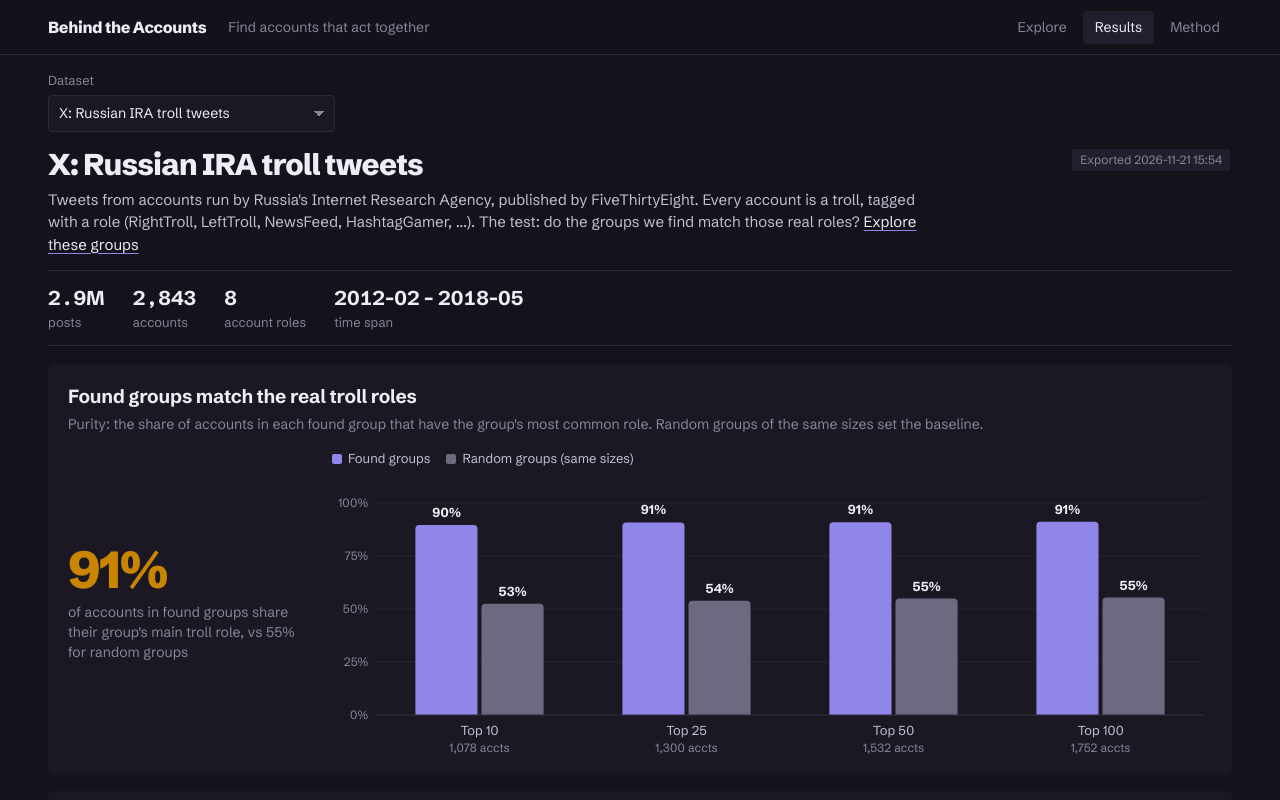
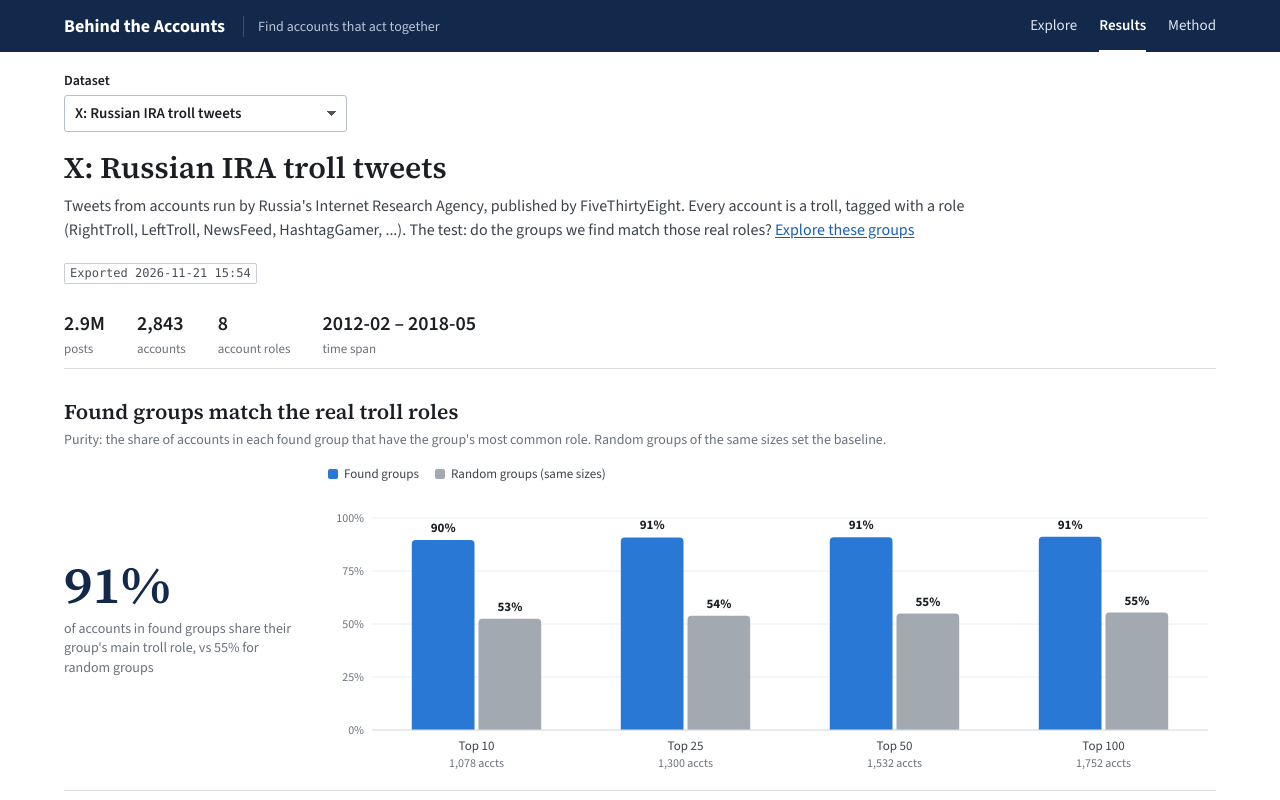
Before and after one commit to luka1231123/praire-hack-26, a plain HTML site: page docs/results.html in a window 1280 px wide. Shown: the top 800 px of the page. Drawn offline with nearby package versions, Linux system fonts and the light colour scheme.

Commit message:
Restyle the site after real research tools instead of a generic dark theme
Light pages with one brand color in a solid header bar, serif headings, standard
form controls, plain tables, bordered monospace tags and a yellow warning callout,
after OSoMe Coordiscope and Botometer, OpenSanctions and Our World in Data.
Charts sit on the page instead of in cards. Layout and features are unchanged.

Co-Authored-By: Claude Opus 5.5 <noreply@anthropic.com>
Claude-Session: https://claude.ai/code/session_01PUa39UMM2dy94hsY24Y9Ao

```diff
--- a/docs/results.html
+++ b/docs/results.html
@@ -6,80 +6,89 @@
 <title>Results · Behind the Accounts</title>
 <meta name="description" content="How well Behind the Accounts finds known propaganda and troll networks, dataset by dataset.">
 <link rel="preconnect" href="https://fonts.googleapis.com"><link rel="preconnect" href="https://fonts.gstatic.com" crossorigin>
-<link rel="stylesheet" href="https://fonts.googleapis.com/css2?family=Schibsted+Grotesk:wght@400;500;700;800&display=swap">
+<link rel="stylesheet" href="https://fonts.googleapis.com/css2?family=Source+Sans+3:wght@400;600;700&family=Source+Serif+4:opsz,wght@8..60,600&display=swap">
 <style>
-:root { color-scheme: dark; --bg: #14121a; --panel: #1b1824; --panel-2: #221e2d; --rule: #2e2a3a; --grid: #26222f;
-  --text-primary: #efecf6; --text-secondary: #c4bfd4; --text-muted: #8a849c;
-  --series-1: #9085e9; --series-2: #c98500; --series-3: #199e70; --other: #6e6880; --surface-1: #1b1824; --line: #2e2a3a;
-  --font: "Schibsted Grotesk", ui-sans-serif, system-ui, sans-serif; }
+/* Light, institutional style after research tools such as OSoMe Coordiscope/Botometer, OpenSanctions and Our World in Data */
+:root { color-scheme: light; --bg: #ffffff; --panel: #f6f7f9; --panel-2: #eef0f3; --rule: #d9dde3; --grid: #eceef1;
+  --text-primary: #1b1f24; --text-secondary: #3d434b; --text-muted: #6a717b;
+  --series-1: #2a78d6; --series-2: #eb6834; --series-3: #1baf7a; --other: #a3a9b1; --surface-1: #ffffff; --line: #d9dde3;
+  --navy: #13294b; --link: #1a5fb4;
+  --font: "Source Sans 3", "Helvetica Neue", Arial, sans-serif; --serif: "Source Serif 4", Georgia, serif; }
 * { box-sizing: border-box; }
-body { margin: 0; background: var(--bg); color: var(--text-primary); font-family: var(--font); line-height: 1.5; font-size: 15px; -webkit-font-smoothing: antialiased; }
-a { color: var(--text-primary); text-underline-offset: 3px; text-decoration-color: var(--series-1); }
-.wrap { max-width: 1240px; margin: 0 auto; padding: 0 28px; }
-:focus-visible { outline: 2px solid var(--series-1); outline-offset: 2px; }
+body { margin: 0; background: var(--bg); color: var(--text-primary); font-family: var(--font); line-height: 1.5; font-size: 16px; }
+a { color: var(--link); text-underline-offset: 2px; }
+a:hover { color: var(--navy); }
+.wrap { max-width: 1200px; margin: 0 auto; padding: 0 24px; }
+:focus-visible { outline: 2px solid var(--link); outline-offset: 2px; }
 p { color: var(--text-secondary); }
-b, strong { color: var(--text-primary); font-weight: 700; }
-h1 { font-size: 30px; line-height: 1.1; letter-spacing: -.03em; font-weight: 800; margin: 0 0 8px; word-break: break-word; }
-h2 { font-size: 19px; letter-spacing: -.01em; font-weight: 700; margin: 0 0 4px; }
-h3 { font-size: 16px; font-weight: 700; margin: 0 0 4px; }
+b, strong { color: var(--text-primary); font-weight: 600; }
+h1 { font-family: var(--serif); font-size: 30px; line-height: 1.2; font-weight: 600; margin: 0 0 8px; word-break: break-word; }
+h2 { font-family: var(--serif); font-size: 21px; line-height: 1.25; font-weight: 600; margin: 0 0 4px; }
+h3 { font-size: 16px; font-weight: 600; margin: 0 0 4px; }
 .muted { color: var(--text-muted); }
-code { font-family: ui-monospace, SFMono-Regular, Menlo, monospace; font-size: .86em; background: var(--panel-2); padding: 2px 6px; border-radius: 3px; color: var(--text-primary); }
+code { font-family: ui-monospace, Menlo, Consolas, monospace; font-size: .88em; background: var(--panel-2); padding: 1px 5px; border-radius: 2px; color: var(--text-primary); }
 
-/* header, the same on every page */
-header.bar { position: sticky; top: 0; z-index: 20; background: rgba(20,18,26,.95); border-bottom: 1px solid var(--rule); }
-header.bar .wrap { display: flex; align-items: center; gap: 22px; height: 54px; }
-.brand { font-weight: 800; letter-spacing: -.02em; text-decoration: none; font-size: 16px; white-space: nowrap; }
-.tagline { color: var(--text-muted); font-size: 14px; white-space: nowrap; }
-header nav { display: flex; gap: 4px; margin-left: auto; }
-header nav a { color: var(--text-muted); text-decoration: none; font-size: 14px; padding: 6px 12px; border-radius: 4px; }
-header nav a:hover { color: var(--text-primary); background: var(--panel); }
-header nav a.on { color: var(--text-primary); background: var(--panel-2); }
-@media (max-width: 760px) { .tagline { display: none; } header nav { margin-left: 0; } }
+/* header: solid bar in the one brand color */
+header.bar { background: var(--navy); color: #fff; }
+header.bar .wrap { display: flex; align-items: center; gap: 18px; height: 52px; }
+.brand { color: #fff; font-weight: 700; text-decoration: none; font-size: 18px; white-space: nowrap; }
+.brand:hover { color: #fff; }
+.tagline { color: #b9c4d6; font-size: 14px; white-space: nowrap; border-left: 1px solid #3a4f73; padding-left: 14px; }
+header nav { display: flex; gap: 22px; margin-left: auto; }
+header nav a { color: #dfe6f1; text-decoration: none; font-size: 15px; padding: 15px 0 13px; border-bottom: 3px solid transparent; }
+header nav a:hover { color: #fff; }
+header nav a.on { color: #fff; border-bottom-color: #fff; font-weight: 600; }
+@media (max-width: 760px) { .tagline { display: none; } }
 
-/* controls */
-select, input, button { background: var(--panel); color: var(--text-primary); border: 1px solid var(--rule); border-radius: 4px; padding: 7px 10px; font: inherit; font-size: 14px; }
-select { padding-right: 30px; cursor: pointer; appearance: none; max-width: 100%;
-  background-image: linear-gradient(45deg, transparent 50%, var(--text-muted) 50%), linear-gradient(135deg, var(--text-muted) 50%, transparent 50%);
-  background-position: calc(100% - 15px) 52%, calc(100% - 10px) 52%; background-size: 5px 5px; background-repeat: no-repeat; }
-button { cursor: pointer; } button:hover { border-color: var(--text-muted); }
-.controls { display: flex; gap: 10px; align-items: flex-end; flex-wrap: wrap; padding: 16px 0 12px; }
-.controls label { display: flex; flex-direction: column; gap: 4px; font-size: 13px; color: var(--text-muted); }
+/* form controls, plain and standard */
+select, input, button { background: #fff; color: var(--text-primary); border: 1px solid #b8bec7; border-radius: 3px; padding: 6px 10px; font: inherit; font-size: 15px; }
+select { padding-right: 28px; cursor: pointer; appearance: none; max-width: 100%;
+  background-image: linear-gradient(45deg, transparent 50%, #555 50%), linear-gradient(135deg, #555 50%, transparent 50%);
+  background-position: calc(100% - 14px) 52%, calc(100% - 9px) 52%; background-size: 5px 5px; background-repeat: no-repeat; }
+input:focus, select:focus { border-color: var(--link); outline: 0; box-shadow: 0 0 0 2px rgba(26,95,180,.2); }
+button { cursor: pointer; background: #fff; color: var(--link); border-color: var(--link); }
+button:hover { background: var(--link); color: #fff; }
+button[disabled] { color: #999; border-color: #ccc; background: #fff; }
+.controls { display: flex; gap: 12px; align-items: flex-end; flex-wrap: wrap; padding: 18px 0 14px; }
+.controls label { display: flex; flex-direction: column; gap: 4px; font-size: 14px; font-weight: 600; color: var(--text-primary); }
 .controls .grow { flex: 1; min-width: 200px; }
 .controls .grow input { width: 100%; }
-.notice { font-size: 13px; color: var(--text-muted); padding: 0 0 14px; }
-.notice b { color: #e0b25c; font-weight: 500; }
+.notice { font-size: 14px; color: #5c4400; background: #fff8e1; border: 1px solid #ecd18c; border-radius: 3px; padding: 8px 12px; margin: 0 0 16px; }
+.notice b { color: #5c4400; }
 
-/* summary numbers */
-.summary { display: flex; flex-wrap: wrap; gap: 8px 28px; padding: 12px 0; border-top: 1px solid var(--rule); border-bottom: 1px solid var(--rule); margin-bottom: 18px; }
+/* key figures */
+.summary { display: flex; flex-wrap: wrap; gap: 6px 32px; padding: 10px 0; margin-bottom: 8px; border-bottom: 1px solid var(--rule); }
 .summary div { font-size: 13px; color: var(--text-muted); }
-.summary b { display: block; font-size: 20px; font-weight: 700; color: var(--text-primary); font-variant-numeric: tabular-nums; white-space: nowrap; }
+.summary b { display: block; font-size: 20px; font-weight: 600; color: var(--text-primary); font-variant-numeric: tabular-nums; white-space: nowrap; }
 
-/* panels */
-.panel { background: var(--panel); border-radius: 6px; padding: 18px 20px; margin-bottom: 16px; }
-.panel > p.sub { font-size: 14px; color: var(--text-muted); margin: 0 0 14px; }
-.grid2 { display: grid; grid-template-columns: minmax(0, 1fr) minmax(0, 1fr); gap: 16px; }
+/* sections sit on the page, separated by a rule (no cards) */
+.panel { padding: 22px 0 18px; border-bottom: 1px solid var(--rule); }
+.panel > p.sub, .panel .sub { font-size: 15px; color: var(--text-muted); margin: 0 0 14px; }
+.grid2 { display: grid; grid-template-columns: minmax(0, 1fr) minmax(0, 1fr); gap: 0 40px; }
 @media (max-width: 900px) { .grid2 { grid-template-columns: 1fr; } }
-.pill { display: inline-block; font-size: 12px; padding: 2px 8px; border-radius: 3px; background: var(--panel-2); color: var(--text-muted); white-space: nowrap; text-decoration: none; margin: 1px 2px 1px 0; }
-a.pill:hover { color: var(--text-primary); }
-.pill.bad { color: var(--series-2); } .pill.ok { color: #3fc296; }
+
+/* tags: small bordered boxes in monospace */
+.pill { display: inline-block; font: 12px/1.6 ui-monospace, Menlo, Consolas, monospace; padding: 0 5px; border: 1px solid #c9ced6; border-radius: 2px;
+  background: #fff; color: #4a5059; white-space: nowrap; text-decoration: none; margin: 1px 3px 1px 0; }
+a.pill { color: var(--link); } a.pill:hover { border-color: var(--link); }
+.pill.bad { color: #a3261c; border-color: #efb7b1; background: #fdf3f2; }
+.pill.ok { color: #1d6b3a; border-color: #a9d8b8; background: #f1faf4; }
 
 /* tables */
-table { width: 100%; border-collapse: collapse; font-size: 14px; }
-th { text-align: left; color: var(--text-muted); font-weight: 500; padding: 7px 10px; border-bottom: 1px solid var(--rule); font-size: 13px; white-space: nowrap; }
+table { width: 100%; border-collapse: collapse; font-size: 15px; }
+th { text-align: left; color: var(--text-primary); font-weight: 600; padding: 8px 10px; border-bottom: 2px solid var(--rule); font-size: 14px; white-space: nowrap; }
 td { padding: 8px 10px; border-bottom: 1px solid var(--grid); color: var(--text-secondary); vertical-align: top; }
 td.n, th.n { text-align: right; font-variant-numeric: tabular-nums; white-space: nowrap; }
 td.n { color: var(--text-primary); }
 .scroll { overflow-x: auto; }
-footer { padding: 28px 0 48px; font-size: 13px; color: var(--text-muted); border-top: 1px solid var(--rule); margin-top: 32px; }
-footer a { color: var(--text-secondary); }
-#tip { position: fixed; pointer-events: none; background: var(--panel-2); border: 1px solid var(--rule); color: var(--text-primary);
-  padding: 7px 10px; border-radius: 4px; font-size: 13px; line-height: 1.4; opacity: 0; transition: opacity .1s; z-index: 50; max-width: 320px; }
+footer { padding: 24px 0 40px; font-size: 14px; color: var(--text-muted); border-top: 1px solid var(--rule); margin-top: 40px; background: var(--panel); }
+#tip { position: fixed; pointer-events: none; background: #fff; border: 1px solid #b8bec7; color: var(--text-primary); box-shadow: 0 2px 6px rgba(0,0,0,.12);
+  padding: 6px 9px; border-radius: 3px; font-size: 14px; line-height: 1.4; opacity: 0; transition: opacity .1s; z-index: 50; max-width: 320px; }
 #tip .m { color: var(--text-muted); }
-
 /* results page */
 .ds-head { display: flex; gap: 20px; justify-content: space-between; align-items: flex-start; flex-wrap: wrap; margin: 4px 0 14px; }
 .ds-head p { margin: 4px 0 0; max-width: 60em; }
-.pill.warn { color: #e0b25c; }
+.pill.warn { color: #8a5a00; }
 .panel h2 + .sub, .panel .sub { font-size: 14px; color: var(--text-muted); margin: 0 0 14px; }
 .chart { width: 100%; height: 280px; position: relative; }
 .chart.short { height: 220px; }
@@ -90,11 +99,11 @@ footer a { color: var(--text-secondary); }
 .legend { display: flex; gap: 16px; flex-wrap: wrap; font-size: 13px; color: var(--text-secondary); margin-bottom: 8px; }
 .legend i { display: inline-block; width: 10px; height: 10px; border-radius: 2px; margin-right: 6px; vertical-align: -1px; }
 .legend i.dot { border-radius: 50%; }
-.placeholder { height: 100%; min-height: 140px; background: repeating-linear-gradient(135deg, transparent 0 10px, rgba(144,133,233,.04) 10px 20px);
+.placeholder { height: 100%; min-height: 140px; background: repeating-linear-gradient(135deg, transparent 0 10px, rgba(42,120,214,.04) 10px 20px);
   border-radius: 4px; display: flex; align-items: center; justify-content: center; text-align: center; color: var(--text-muted); font-size: 14px; padding: 18px; line-height: 1.6; }
 .resultrow { display: grid; grid-template-columns: 240px minmax(0, 1fr); gap: 24px; align-items: center; }
-.big { font-size: 52px; font-weight: 800; letter-spacing: -.04em; line-height: 1; }
-.accent { color: var(--series-2); }
+.big { font-family: var(--serif); font-size: 52px; font-weight: 600; line-height: 1; }
+.accent { color: var(--navy); }
 .cap { font-size: 14px; color: var(--text-muted); margin-top: 8px; line-height: 1.4; }
 @media (max-width: 900px) { .resultrow { grid-template-columns: 1fr; } }
 </style>
@@ -221,7 +230,7 @@ function drawBreakdown() {
 }
 
 /* ---------- schedule heatmaps ---------- */
-const RAMP = ['#1e1b29', '#2b2552', '#3d3384', '#5446b5', '#7466d8', '#9f95ee', '#d6d1fa'];
+const RAMP = ['#f3f6fa', '#cde2fb', '#9ec5f4', '#6da7ec', '#3987e5', '#256abf', '#184f95'];
 function rampColor(t) { t = Math.max(0, Math.min(1, t)); const p = t * (RAMP.length - 1), i = Math.min(RAMP.length - 2, Math.floor(p)), f = p - i;
   const a = RAMP[i].match(/\w\w/g).map(h => parseInt(h, 16)), b = RAMP[i + 1].match(/\w\w/g).map(h => parseInt(h, 16));
   return '#' + a.map((v, k) => Math.round(v + (b[k] - v) * f).toString(16).padStart(2, '0')).join(''); }
```
Also changed, not shown: docs/index.html (+65 -55 lines), docs/method.html (+62 -53 lines), osint/index.html (+65 -55 lines).
